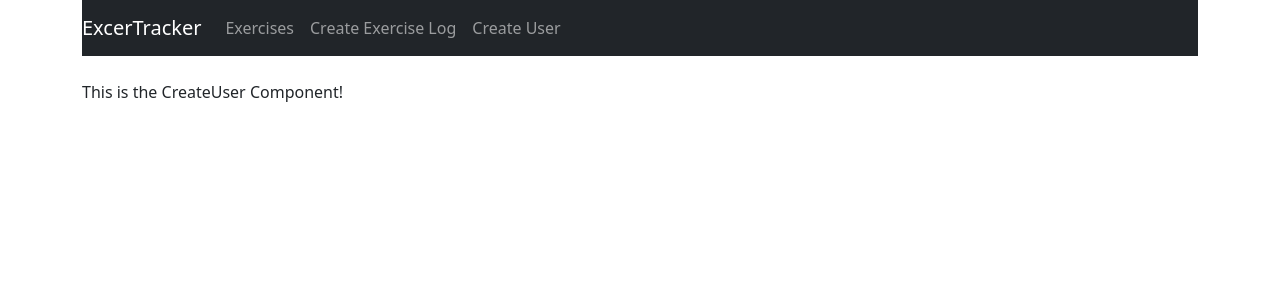
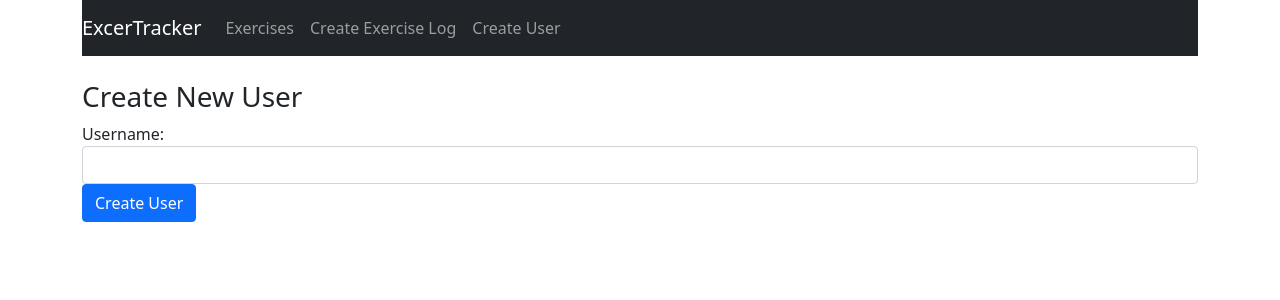
Before and after one commit to johndwatt/MERN-tutorial-1, a React (Create React App) app: page /user in a window 1280 px wide. Shown: the top 300 px of the page. Built offline with nearby package versions, Linux system fonts and the light colour scheme.

Commit message:
adds create user component and installs axios

```diff
--- a/package.json
+++ b/package.json
@@ -6,6 +6,7 @@
     "@testing-library/jest-dom": "^5.14.1",
     "@testing-library/react": "^12.0.0",
     "@testing-library/user-event": "^13.2.1",
+    "axios": "^0.25.0",
     "bootstrap": "^5.1.3",
     "react": "^17.0.2",
     "react-datepicker": "^4.6.0",
--- a/src/components/create-user.component.jsx
+++ b/src/components/create-user.component.jsx
@@ -1,10 +1,54 @@
 import React, { Component } from 'react';
 
 export default class CreateUser extends Component {
+    constructor(props) {
+        super(props);
+
+        this.onChangeUsername = this.onChangeUsername.bind(this);
+        this.onSubmit = this.onSubmit.bind(this);
+
+        this.state = {
+            username: "",
+        }
+    }
+
+    onChangeUsername(e) {
+        this.setState({
+            username: e.target.value,
+        })
+    }
+
+    onSubmit(e) {
+        e.preventDefault();
+
+        const user = {
+            username: this.state.username,
+        }
+
+        console.log(user);
+        this.setState({
+            username: "",
+        });
+    }
+
     render() {
         return (
             <div>
-                <p>This is the CreateUser Component!</p>
+                <h3>Create New User</h3>
+                <form onSubmit={this.onSubmit}>
+                <div className="form-group">
+                    <label>Username: </label>
+                    <input  type="text"
+                        required
+                        className="form-control"
+                        value={this.state.username}
+                        onChange={this.onChangeUsername}
+                        />
+                </div>
+                <div className="form-group">
+                    <input type="submit" value="Create User" className="btn btn-primary" />
+                </div>
+                </form>
             </div>
         )
     }
```
Also changed, not shown: 2 other files (tests, documents, lock files or other folders).
